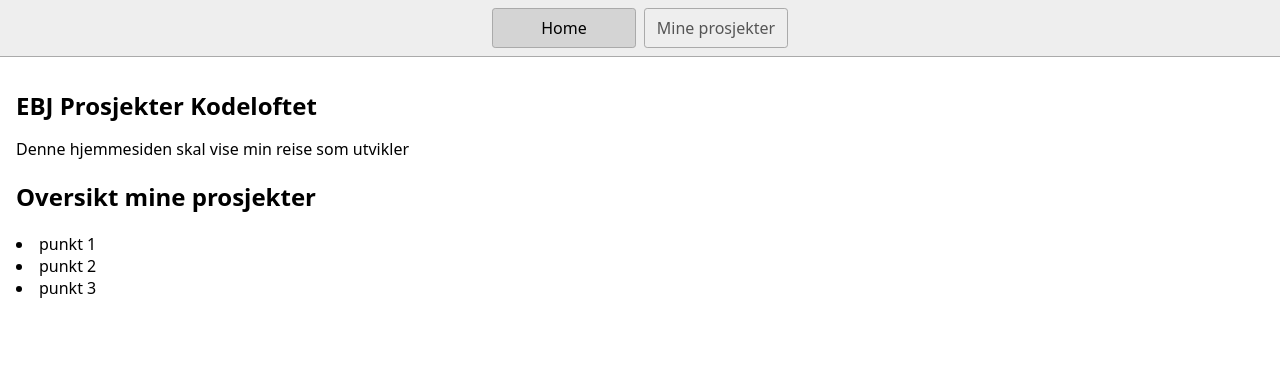
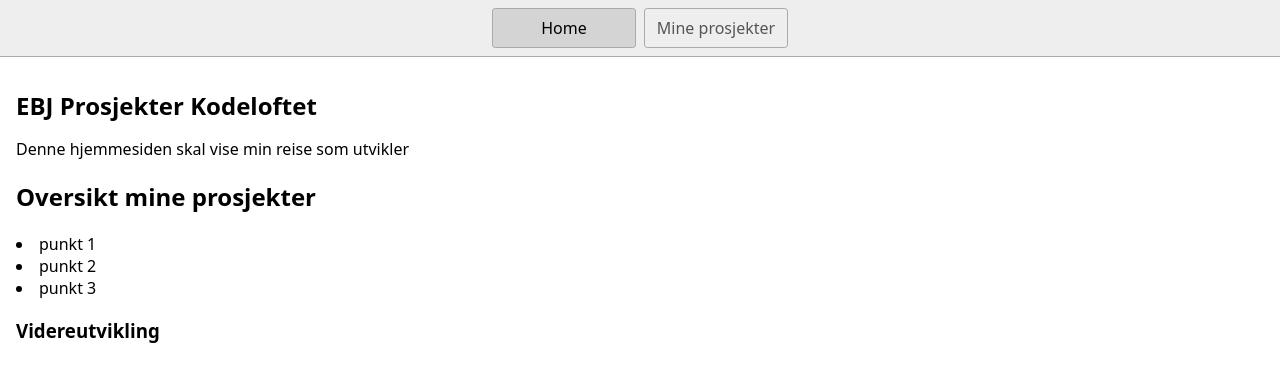
Before and after one commit to EvyBettina/Mineprosjekterkodeloftet, a website: page index.html in a window 1280 px wide. Drawn offline with Linux system fonts and the light colour scheme.

Commit message:
added h3

```diff
--- a/index.html
+++ b/index.html
@@ -24,6 +24,8 @@
       <li>punkt 1</li>
       <li>punkt 2</li>
       <li>punkt 3</li>
+
+      <h3>Videreutvikling</h3>
          </main>
   </body>
 </html>
```
